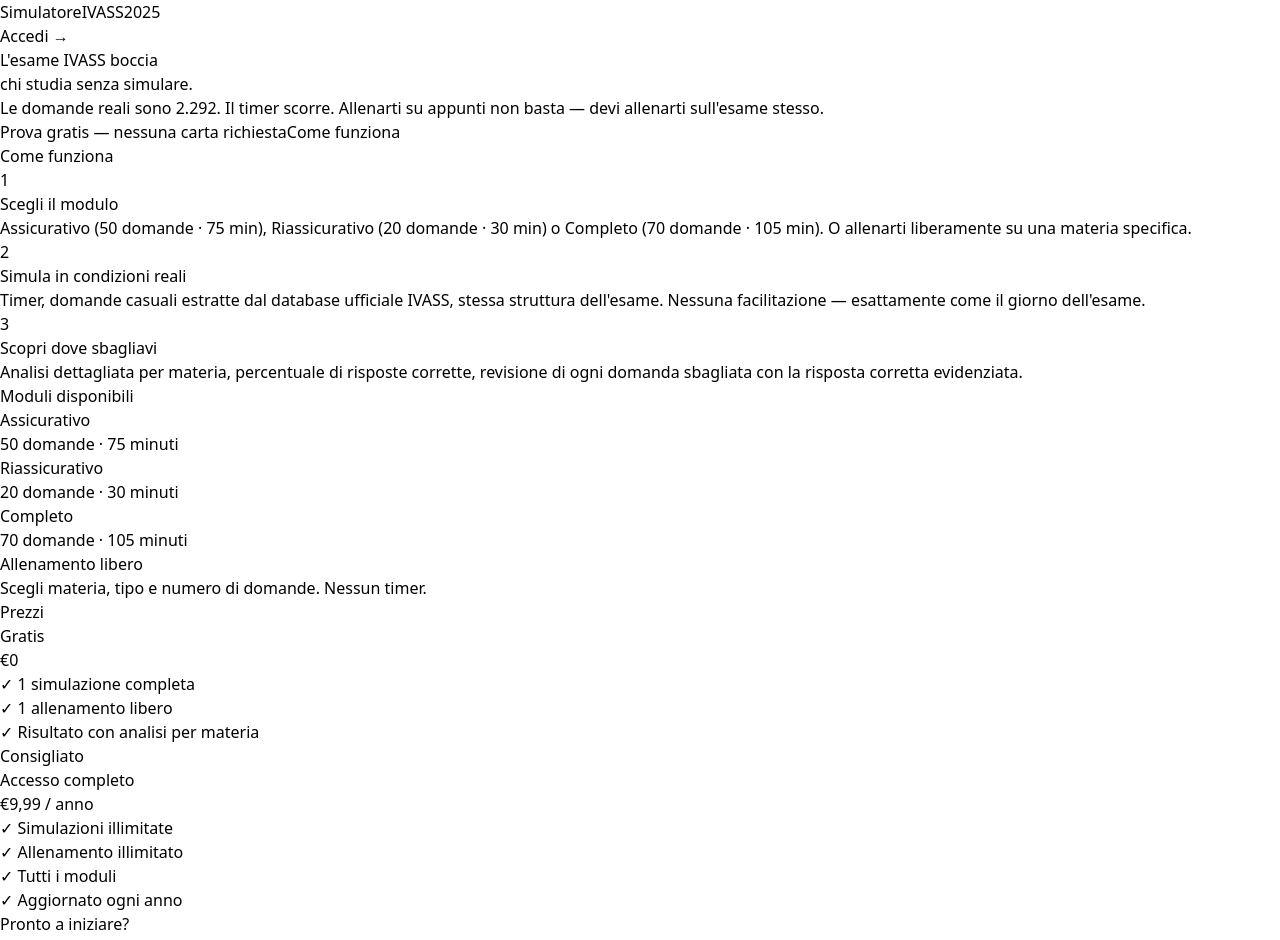
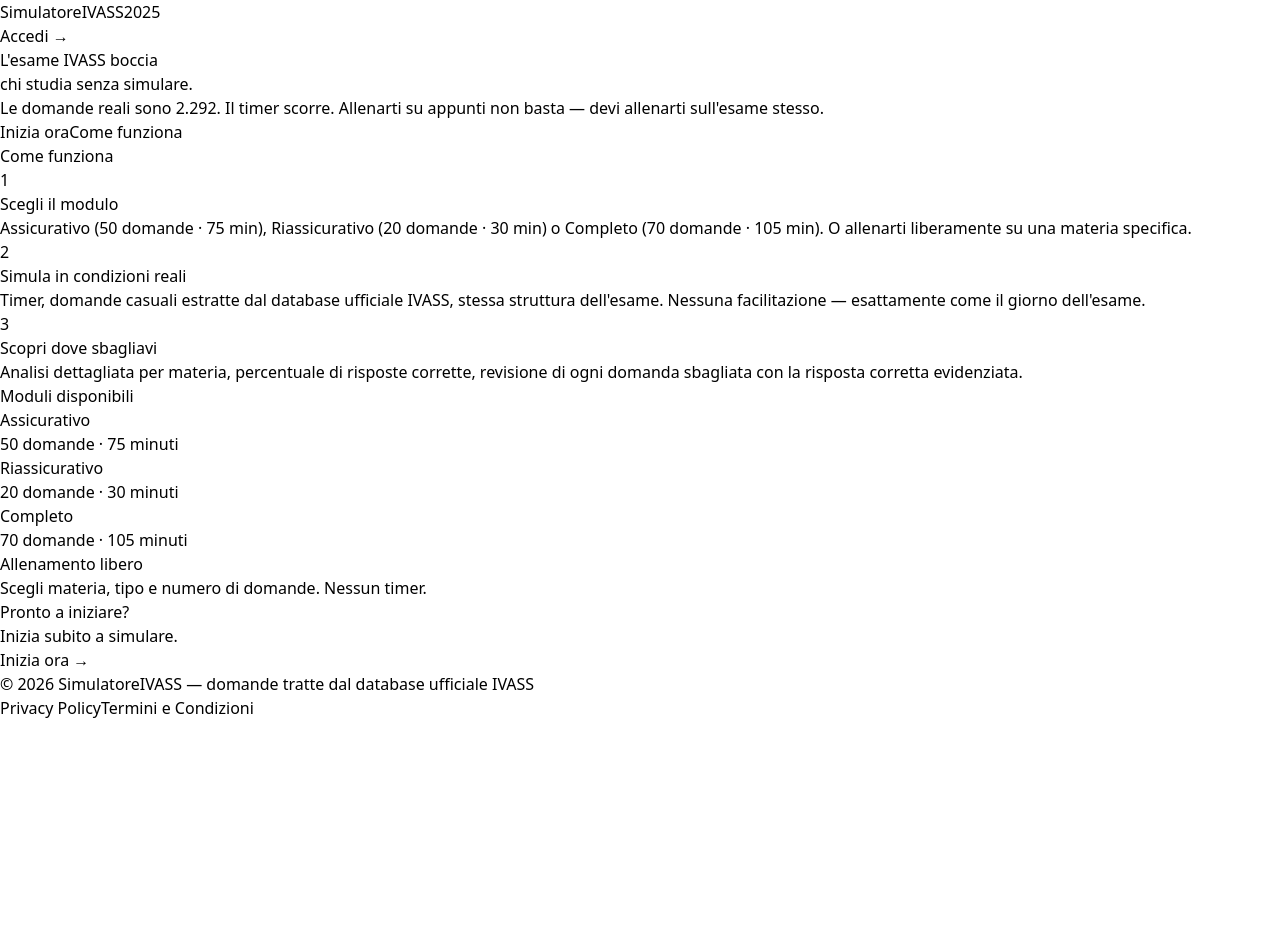
Before and after one commit to brunerimatteo-beep/simulatore-ivass, a React (Vite) app: page / in a window 1280 px wide. Shown: the top 940 px of the page. After the commit the page ends 800 px from the top, so only its background shows below. Built offline with nearby package versions, Linux system fonts and the light colour scheme; no server answers.

Commit message:
eliminazione rifrimenti prezzi e trial

```diff
--- a/src/pages/EsameAttivo.tsx
+++ b/src/pages/EsameAttivo.tsx
@@ -115,7 +115,7 @@
   }
 
   function abbandona() {
-    if (confirm('Sei sicuro di voler uscire? Il progresso andrà perso e il trial non verrà consumato.')) {
+    if (confirm('Sei sicuro di voler uscire? Il progresso andrà perso.')) {
       navigate('/simulazione')
     }
   }
--- a/src/pages/Home.tsx
+++ b/src/pages/Home.tsx
@@ -53,7 +53,7 @@
               onClick={() => navigate('/simulazione')}
               className="bg-blue-600 text-white px-6 py-3 rounded-xl font-semibold text-base hover:bg-blue-700 transition-colors"
             >
-              Prova gratis — nessuna carta richiesta
+              Inizia ora
             </button>
             <button
               onClick={() => document.getElementById('come-funziona')?.scrollIntoView({ behavior: 'smooth' })}
@@ -119,42 +119,14 @@
           </div>
         </div>
 
-        <div className="py-12 border-b border-gray-100">
-          <h2 className="text-sm font-semibold text-gray-400 uppercase tracking-wider mb-6">Prezzi</h2>
-          <div className="grid grid-cols-1 sm:grid-cols-2 gap-4">
-            <div className="border border-gray-100 rounded-xl p-5">
-              <div className="font-semibold text-gray-900 mb-1">Gratis</div>
-              <div className="text-2xl font-bold text-gray-900 mb-3">€0</div>
-              <ul className="space-y-2 text-sm text-gray-500">
-                <li>✓ 1 simulazione completa</li>
-                <li>✓ 1 allenamento libero</li>
-                <li>✓ Risultato con analisi per materia</li>
-              </ul>
-            </div>
-            <div className="border-2 border-blue-500 rounded-xl p-5 relative">
-              <div className="absolute -top-3 left-4 bg-blue-500 text-white text-xs font-semibold px-3 py-1 rounded-full">
-                Consigliato
-              </div>
-              <div className="font-semibold text-gray-900 mb-1">Accesso completo</div>
-              <div className="text-2xl font-bold text-gray-900 mb-3">€9,99 <span className="text-sm font-normal text-gray-400">/ anno</span></div>
-              <ul className="space-y-2 text-sm text-gray-500">
-                <li>✓ Simulazioni illimitate</li>
-                <li>✓ Allenamento illimitato</li>
-                <li>✓ Tutti i moduli</li>
-                <li>✓ Aggiornato ogni anno</li>
-              </ul>
-            </div>
-          </div>
-        </div>
-
         <div className="py-12 text-center">
           <h2 className="text-2xl font-bold text-gray-900 mb-3">Pronto a iniziare?</h2>
-          <p className="text-gray-500 mb-6 text-sm">Prima simulazione gratuita. Nessuna carta richiesta.</p>
+          <p className="text-gray-500 mb-6 text-sm">Inizia subito a simulare.</p>
           <button
             onClick={() => navigate('/simulazione')}
             className="bg-blue-600 text-white px-8 py-3 rounded-xl font-semibold hover:bg-blue-700 transition-colors"
           >
-            Inizia gratis →
+            Inizia ora →
           </button>
         </div>
 
```
